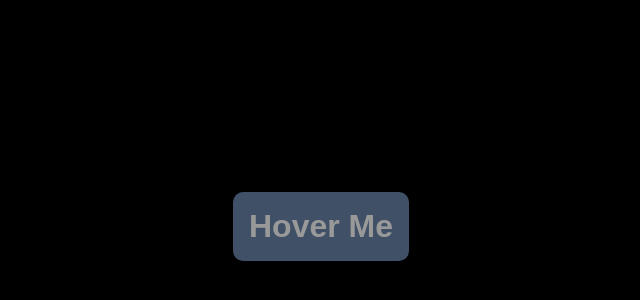
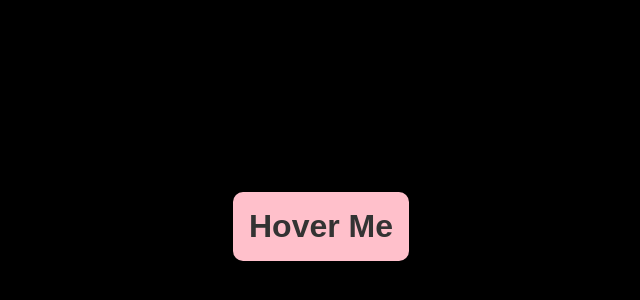
Before and after one commit to ritik962/Button-Ripple-Effect-New, a plain HTML site: page index.html in a window 1280 px wide. Shown: the part 174-474 px from the top of the page, without its empty margins (319-959 px from the left). Drawn offline with Linux system fonts and the light colour scheme.

Commit message:
Btn Bg modified

```diff
--- a/style.css
+++ b/style.css
@@ -20,7 +20,7 @@ body {
   border-radius: 10px;
   outline: none;
   border: none;
-  background-color: #405067;
+  background-color: pink;
   position: relative;
   font-weight: 600;
   overflow: hidden;
@@ -29,7 +29,7 @@ body {
 .btn span {
   position: relative;
   z-index: 1;
-  color: #999;
+  color: #333;
 }
 
 .btn::before {
```
